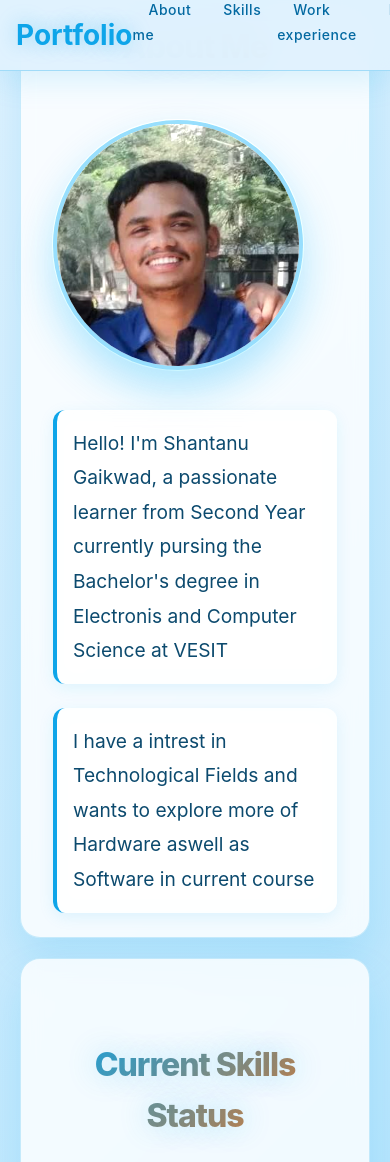
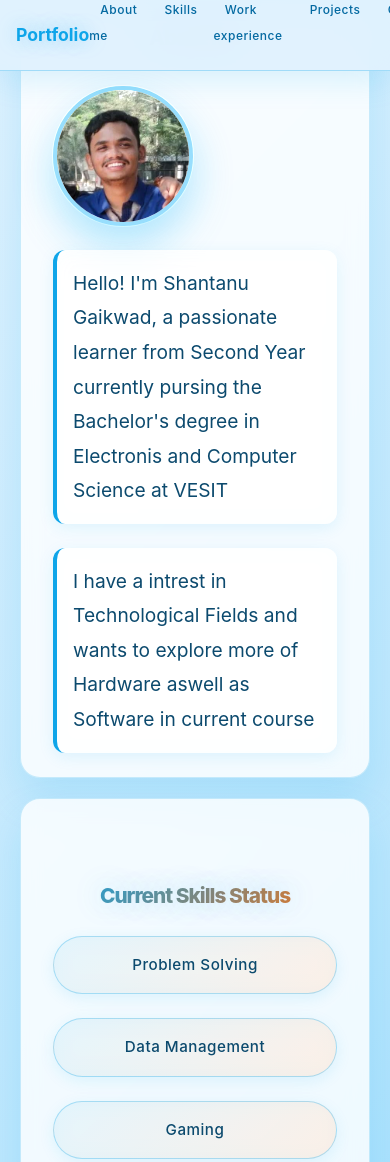
Before and after one commit to Shantu-2580/Portfolio, a plain HTML site: page index.html in a window 390 px wide. Shown: the top 1162 px of the page. Drawn offline with Linux system fonts and the light colour scheme.

Commit message:
third commit

```diff
--- a/styles.css
+++ b/styles.css
@@ -515,3 +515,37 @@ body{
         text-align: center;
     }
 }
+
+@media (max-width: 480px) {
+    .section {
+        padding: 60px 0;
+    }
+    .section-title {
+        font-size: 1.3rem;
+        margin-bottom: 1.5rem;
+    }
+    .profile-img {
+        width: 140px;
+        height: 140px;
+    }
+    .about-content,
+    .experience-content {
+        gap: 1rem;
+    }
+    .project-item,
+    .skill-item,
+    .contact-item {
+        padding: 1rem;
+        font-size: 0.95rem;
+    }
+    .project-img-1 {
+        height: 150px;
+    }
+    .nav-logo a {
+        font-size: 1.1rem;
+    }
+    .nav-link {
+        font-size: 12px;
+        padding: 0.4rem 0.7rem;
+    }
+}
```
